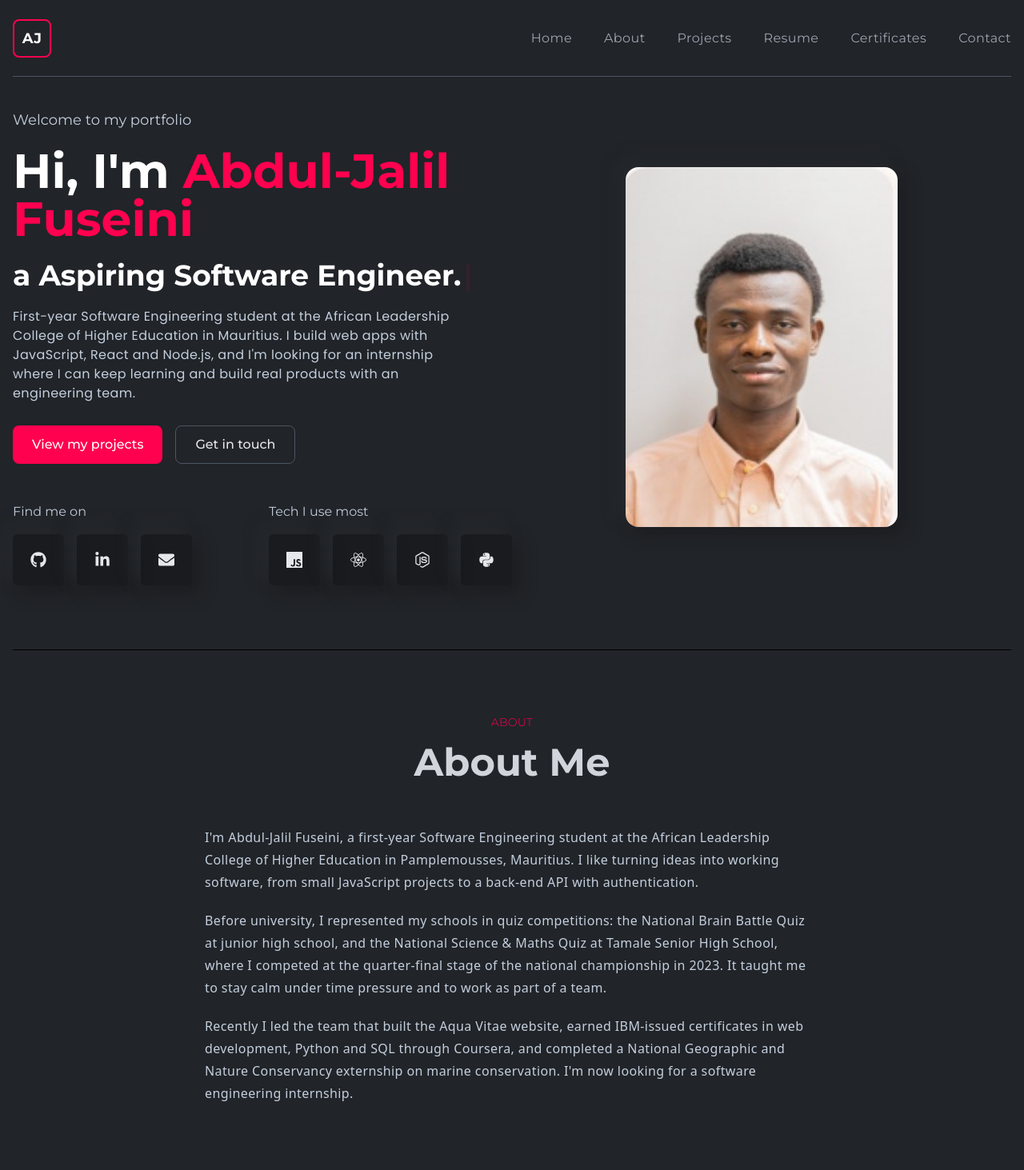
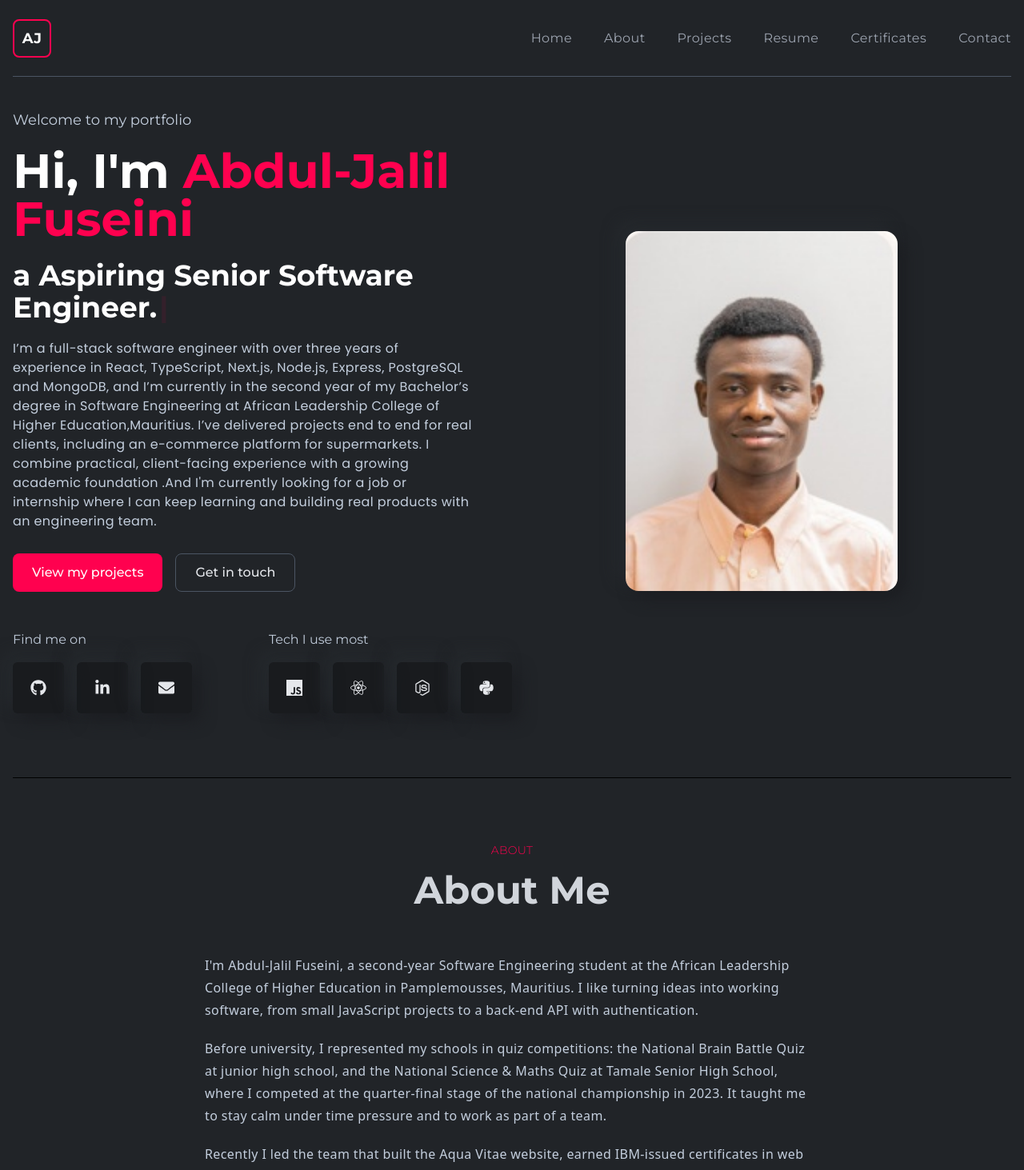
Before and after one commit to Abdul-Jalil1234/Abdul-Portfolio, a React (Create React App) app: page / in a window 1280 px wide. Shown: the top 1463 px of the page at 80% size. Built offline with nearby package versions, Linux system fonts and the light colour scheme.

Commit message:
Revise profile details for second-year student status
Updated profile information to reflect current status as a second-year Software Engineering student, revised job search focus, and enhanced heroBio.

```diff
--- a/src/data/profile.js
+++ b/src/data/profile.js
@@ -13,14 +13,14 @@ export const profile = {
   initials: "AJ",
   titles: [
     "Software Engineering Student.",
-    "Web Developer.",
-    "Aspiring Software Engineer.",
+    "Full stack Web Developer.",
+    "Aspiring Senior Software Engineer.",
   ],
   heroBio:
-    "First-year Software Engineering student at the African Leadership College of Higher Education in Mauritius. I build web apps with JavaScript, React and Node.js, and I'm looking for an internship where I can keep learning and build real products with an engineering team.",
+    "I’m a full-stack software engineer with over three years of experience in React, TypeScript, Next.js, Node.js, Express, PostgreSQL and MongoDB, and I’m currently in the second year of my Bachelor’s degree in Software Engineering at African Leadership College of Higher Education,Mauritius. I’ve delivered projects end to end for real clients, including an e-commerce platform for supermarkets. I combine practical, client-facing experience with a growing academic foundation .And I'm  currently looking for  a job or internship where I can keep learning and building real products with an engineering team.",
   role: "Software Engineering Student",
   contactBio:
-    "Based in Pamplemousses, Mauritius. Open to software engineering internships. The quickest way to reach me is by email.",
+    "Based in Pamplemousses, Mauritius. Open to software engineering jobs and internships. The quickest way to reach me is by email.",
   location: "Pamplemousses, Mauritius",
   email: "fuseiniabduljalil180@gmail.com",
   phone: "+230 5455 5973",
@@ -45,9 +45,9 @@ export const navLinks = [
 
 export const about = {
   paragraphs: [
-    "I'm Abdul-Jalil Fuseini, a first-year Software Engineering student at the African Leadership College of Higher Education in Pamplemousses, Mauritius. I like turning ideas into working software, from small JavaScript projects to a back-end API with authentication.",
+    "I'm Abdul-Jalil Fuseini, a second-year Software Engineering student at the African Leadership College of Higher Education in Pamplemousses, Mauritius. I like turning ideas into working software, from small JavaScript projects to a back-end API with authentication.",
     "Before university, I represented my schools in quiz competitions: the National Brain Battle Quiz at junior high school, and the National Science & Maths Quiz at Tamale Senior High School, where I competed at the quarter-final stage of the national championship in 2023. It taught me to stay calm under time pressure and to work as part of a team.",
-    "Recently I led the team that built the Aqua Vitae website, earned IBM-issued certificates in web development, Python and SQL through Coursera, and completed a National Geographic and Nature Conservancy externship on marine conservation. I'm now looking for a software engineering internship.",
+    "Recently I led the team that built the Aqua Vitae website, earned IBM-issued certificates in web development, Python and SQL through Coursera, and completed a National Geographic and Nature Conservancy externship on marine conservation. I'm now looking for a software engineering jobs and internships.",
   ],
 };
 
@@ -189,7 +189,7 @@ export const education = [
     title: "Software Engineering",
     subTitle: "African Leadership College of Higher Education, Pamplemousses, Mauritius",
     result: "Year 1",
-    des: "First-year Software Engineering student. Coursework and projects include web development, Python, shell scripting and a specialisation advisor for the BSE programme.",
+    des: "Second-year Software Engineering student. Coursework and projects include web development, Python, shell scripting and a specialisation advisor for the BSE programme.",
   },
   {
     title: "Senior High School",
```
